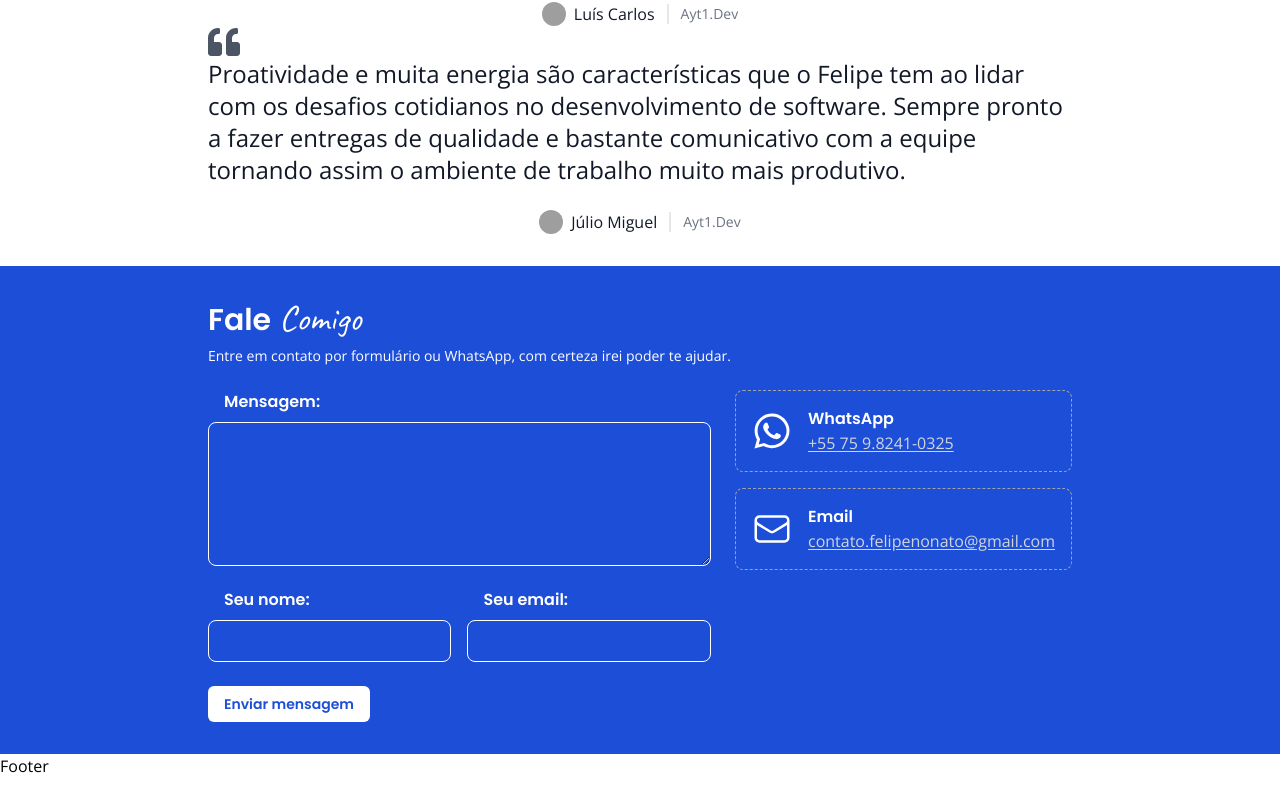
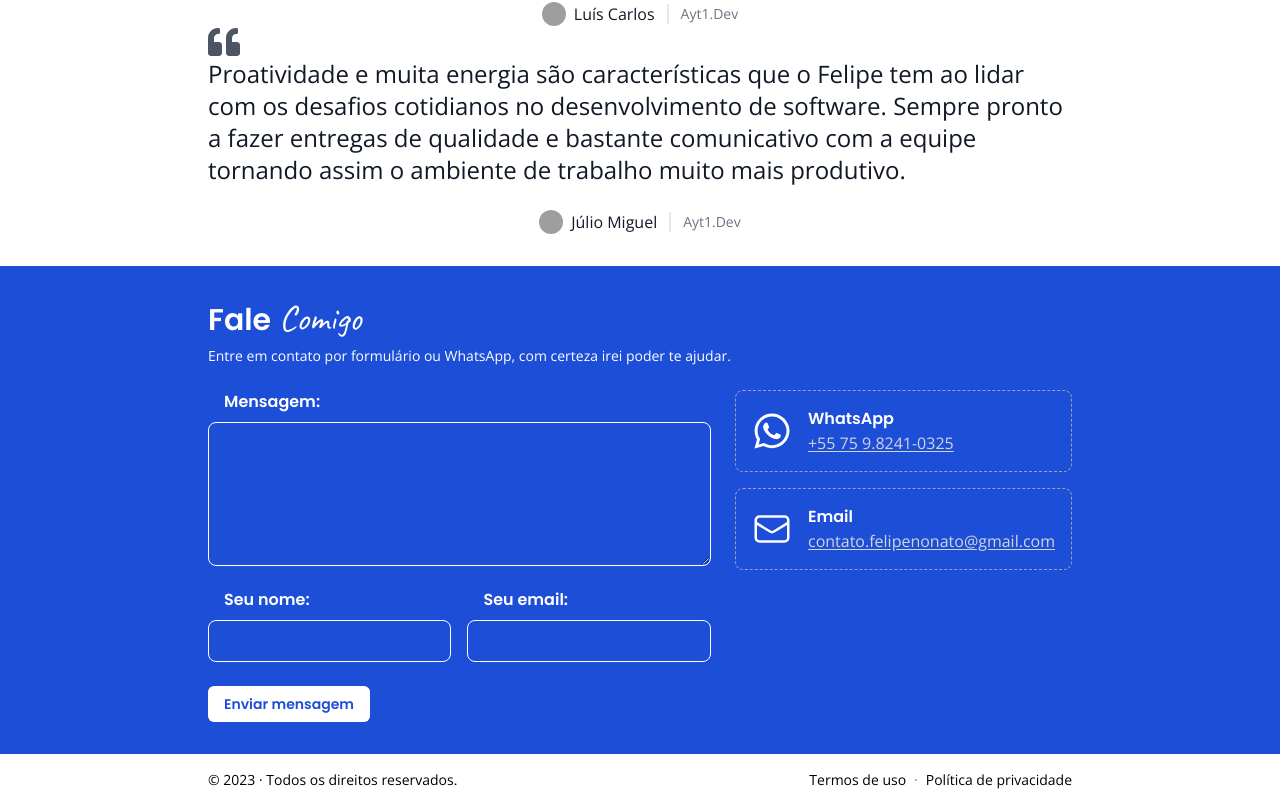
Before and after one commit to felipenmatos/portfolio, a React (Vite) app: page / in a window 1280 px wide. Shown: the part 3212-4018 px from the top of the page. Before the commit the page ends 3990 px from the top, so only its background shows below. Built offline with nearby package versions, Linux system fonts and the light colour scheme; grey boxes are pictures that could not be loaded; the HTML template or start-up script is replaced by a standard one.

Commit message:
feat: footer section development

```diff
--- a/src/components/Footer.tsx
+++ b/src/components/Footer.tsx
@@ -1,7 +1,18 @@
 export function Footer() {
     return (
-        <>
-            <h2>Footer</h2>
-        </>
+      <div className="container mx-auto flex max-w-4xl p-4 text-sm">
+        <p className="flex-grow">
+          &copy; {new Date().getFullYear()} &middot; Todos os direitos reservados.
+        </p>
+        <ul className="flex flex-nowrap gap-2">
+          <li>
+            <a href="#">Termos de uso</a>
+          </li>
+          <li className="text-gray-500">&middot;</li>
+          <li>
+            <a href="#">Política de privacidade</a>
+          </li>
+        </ul>
+      </div>
     )
-}
+  }
```
